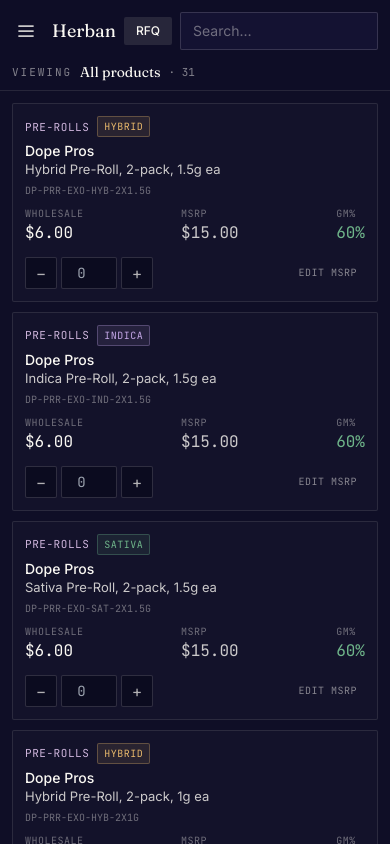
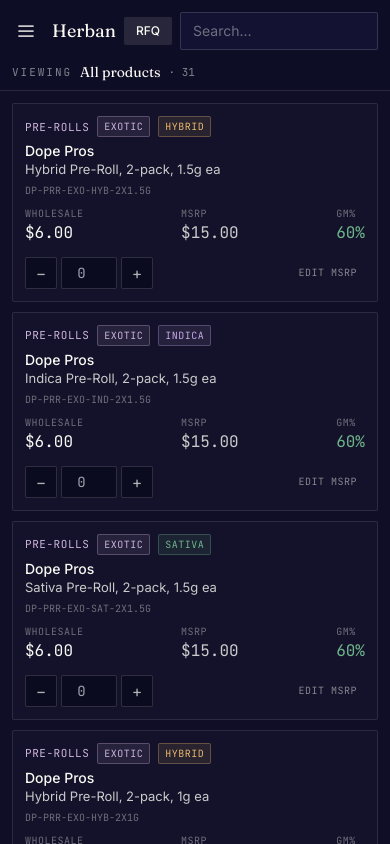
Before and after one commit to drewcleaver17/herban-bud-catalog, a React (Vite) app: page / in a window 390 px wide. Shown: the top 844 px of the page. Built offline with nearby package versions, Linux system fonts and the light colour scheme.

Commit message:
Revert "Hide Tier column from catalog table and mobile cards"
This reverts commit e08cb6b72573d3458caccc956daa08c26527a66e.

```diff
--- a/src/components/ProductCards.jsx
+++ b/src/components/ProductCards.jsx
@@ -80,6 +80,7 @@
               <span className={`text-2xs font-mono uppercase tracking-wider ${catColor}`}>
                 {p.category}
               </span>
+              <TierBadge tier={p.tier} />
               <TypeBadge type={p.type} />
             </div>
             <div className="font-medium text-sm text-paper">{p.brand}</div>
--- a/src/components/ProductTable.jsx
+++ b/src/components/ProductTable.jsx
@@ -176,6 +176,7 @@
           <col style={{ width: '86px' }} />{/* Category — "Concentrate" (11ch at 2xs mono) */}
           <col style={{ width: '98px' }} />{/* Brand — "CaliGreenGold" (13ch at xs medium) */}
           <col />{/* Product — flexible, absorbs remaining slack */}
+          <col style={{ width: '96px' }} />{/* Tier — "❄ Snowcaps" + center padding */}
           <col style={{ width: '80px' }} />{/* Type — "HYBRID" + center padding */}
           <col style={{ width: '184px' }} />{/* SKU — longest "DP-FLW-PRM-28X1G-TUB-IND" (24ch) must never truncate */}
           <col style={{ width: '72px' }} />{/* Qty — number input */}
@@ -189,6 +190,7 @@
             <SortHeader label="Category"  sortKey="category"  currentSort={filters.sort} onSort={handleSort} />
             <SortHeader label="Brand"     sortKey="brand"     currentSort={filters.sort} onSort={handleSort} />
             <SortHeader label="Product"   sortKey="name"      currentSort={filters.sort} onSort={handleSort} />
+            <SortHeader label="Tier"      sortKey="tier"      currentSort={filters.sort} onSort={handleSort} align="center" title="Quality tier (Snowcaps > Exotic / Live Rosin > Premium > Core)" />
             <SortHeader label="Type"      sortKey="type"      currentSort={filters.sort} onSort={handleSort} align="center" title="Hybrid / Indica / Sativa / Blend / CBD" />
             <SortHeader label="SKU"       sortKey="sku"       currentSort={filters.sort} onSort={handleSort} />
             <SortHeader label="Qty"       sortKey="qty"       currentSort={filters.sort} onSort={handleSort} align="right" numeric title="Quantity for RFQ" />
@@ -233,6 +235,7 @@
                   )}
                 </td>
                 <td className="px-3 py-2 whitespace-nowrap text-center">
+                  <TierBadge tier={p.tier} />
                 </td>
                 <td className="px-3 py-2 whitespace-nowrap text-center">
                   <TypeBadge type={p.type} />
```
